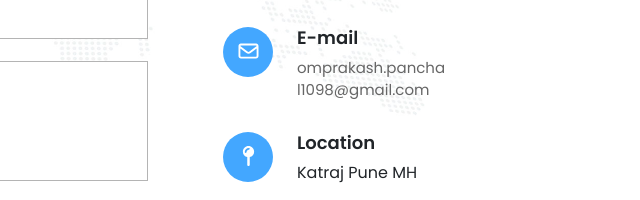
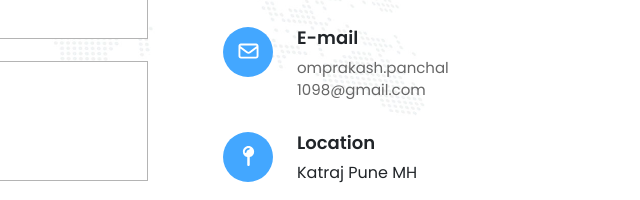
Before and after one commit to Omprakashpanchal12/portfoilio, a plain HTML site: page index.html in a window 1280 px wide. Shown: the part 5294-5494 px from the top of the page, 640-1280 px from the left. Drawn offline with Linux system fonts and the light colour scheme.

Commit message:
Update index.html

```diff
--- a/index.html
+++ b/index.html
@@ -694,7 +694,7 @@
                                     </div>
                                     <div class="col-9">
                                         <h6>E-mail</h6>
-                                        <a href="mailto:omprakash.panchal1098@gmail.com">omprakash.pancha<br>l1098@gmail.com</a>
+                                        <a href="mailto:omprakash.panchal1098@gmail.com">omprakash.panchal<br>1098@gmail.com</a>
                                     </div>
                                 </div>
                             </div>
```
